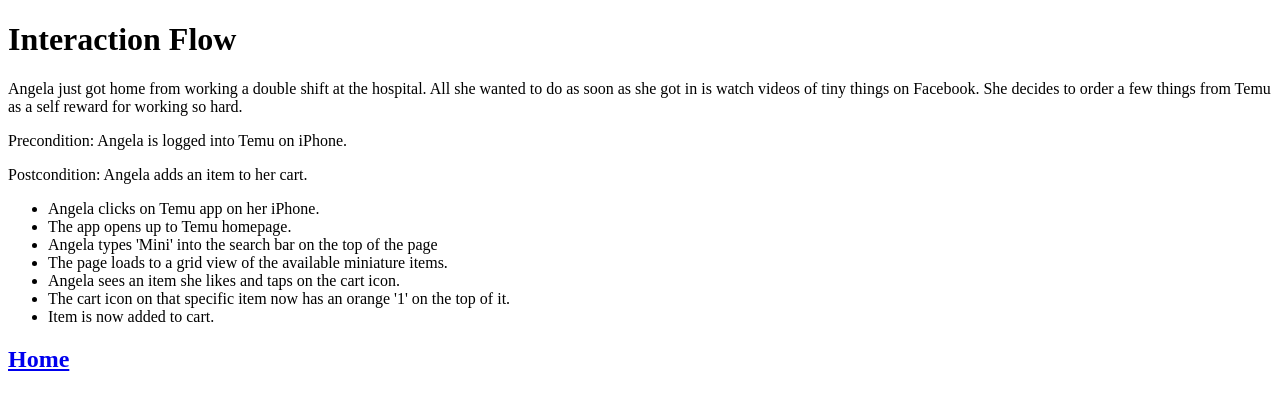
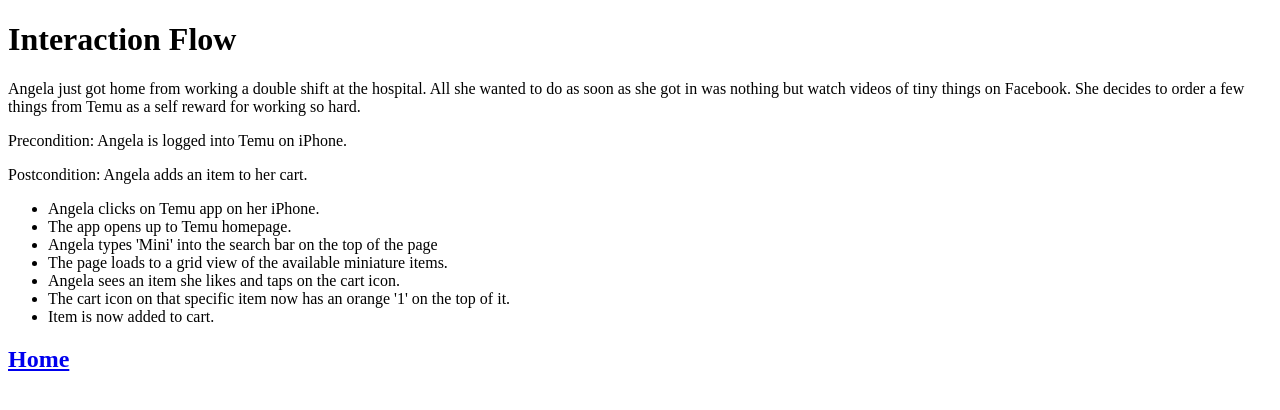
Before and after one commit to TatianaSmith167/ui-ux, a plain HTML site: page interaction-flow.html in a window 1280 px wide. Drawn offline with Linux system fonts and the light colour scheme.

Commit message:
added paragraph to interaction flow

```diff
--- a/interaction-flow.html
+++ b/interaction-flow.html
@@ -5,7 +5,7 @@
     <title>Interaction Flow</title>
 
     <h1>Interaction Flow</h1>
-    <p class="center">Angela just got home from working a double shift at the hospital. All she wanted to do as soon as she got in is watch videos of tiny things on Facebook. She decides to order a few things from Temu as a self reward for working so hard.</p>
+    <p class="center">Angela just got home from working a double shift at the hospital. All she wanted to do as soon as she got in was nothing but watch videos of tiny things on Facebook. She decides to order a few things from Temu as a self reward for working so hard.</p>
     <p class="center">Precondition: Angela is logged into Temu on iPhone.</p>
     <p class="center">Postcondition: Angela adds an item to her cart.</p>
     <div class="center">
```
